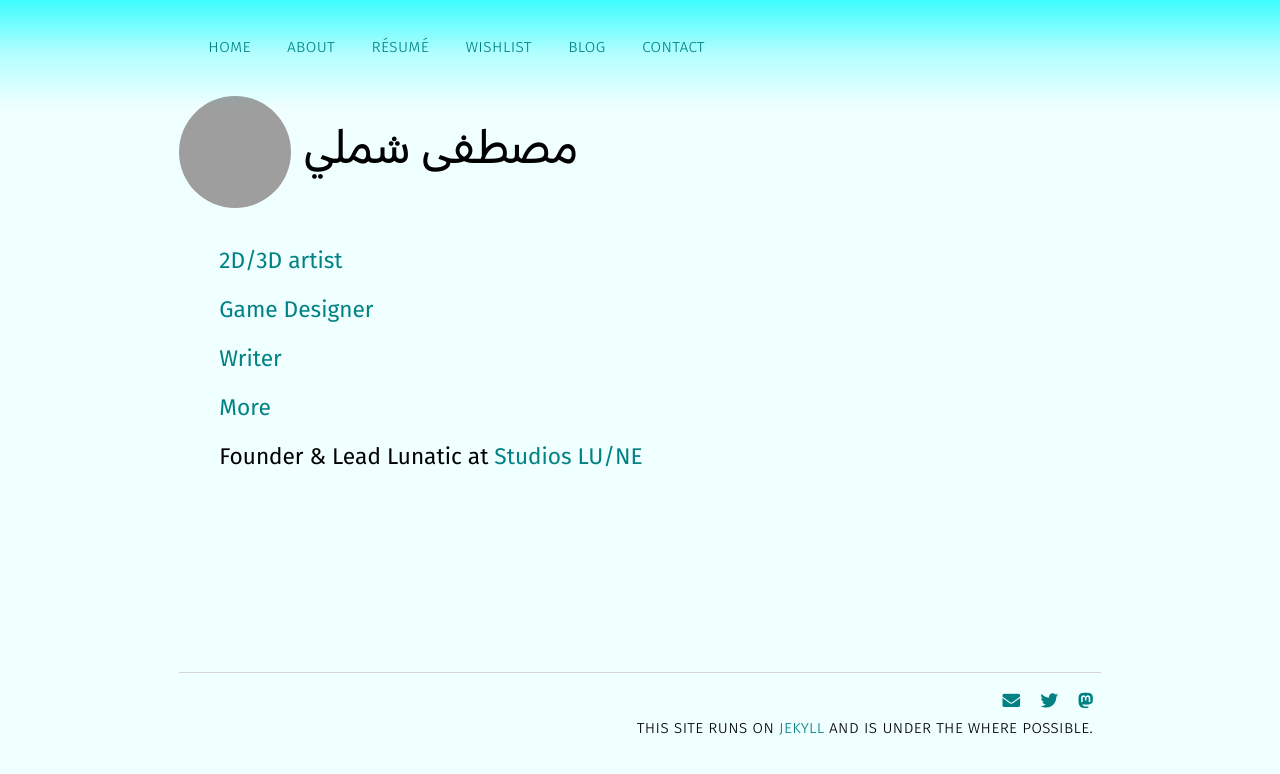
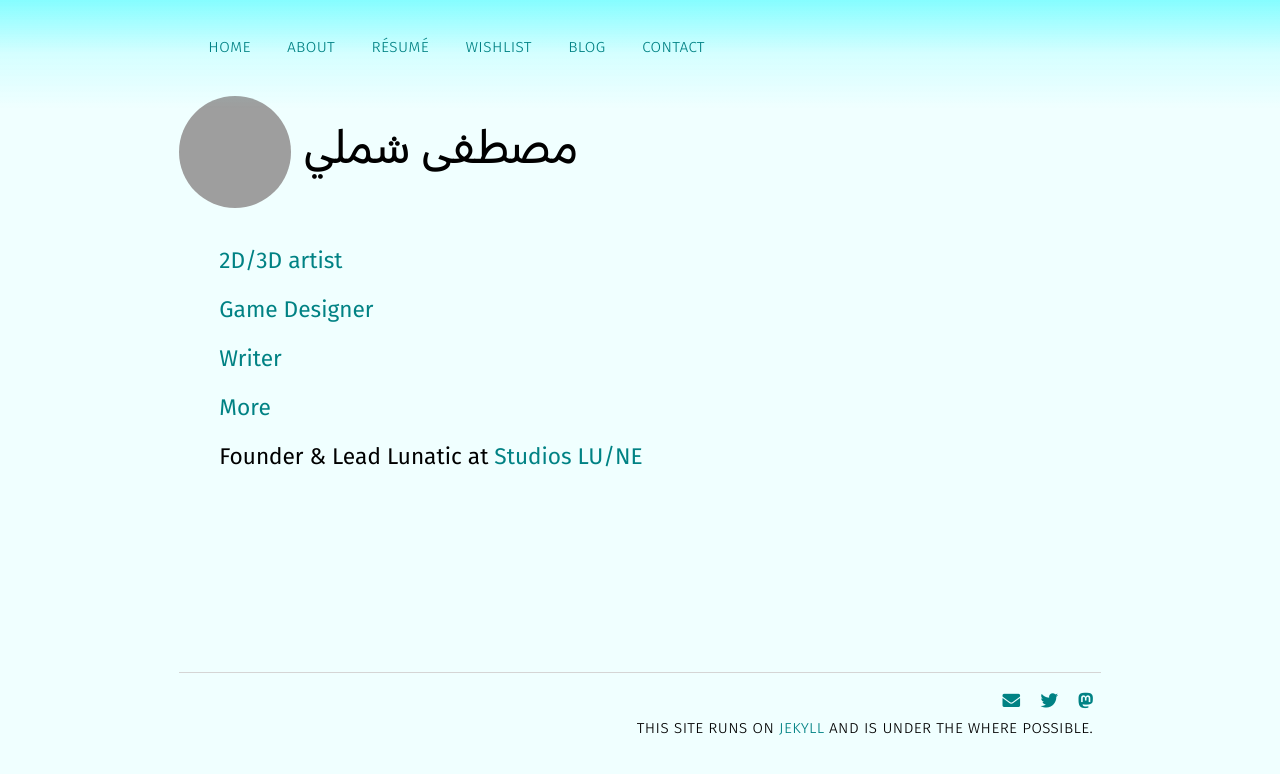
Before and after one commit to mstfacmly/mstfacmly.github.io, a Jekyll site: the page built from index.md, in a window 1280 px wide. Shown: the top 774 px of the page. Built offline with Jekyll 4.4.1, drawn with Linux system fonts in a browser that asks for light colours; nearby versions of some CDN libraries; a script that is not in the unit is left out; grey boxes are pictures that could not be loaded.

Commit message:
Tweak light gradient

```diff
--- a/css/main.css
+++ b/css/main.css
@@ -22,7 +22,7 @@
 		color: #darkslategray;
 	}
 	.nav{
-		background-image: linear-gradient(to bottom, #3dfcff, #00fbff40, #00ced100);
+		background-image: linear-gradient(to bottom, #85fdff, #85fdff40, #85dff000);
 	}
 	a {
 		color: #008284;
```
